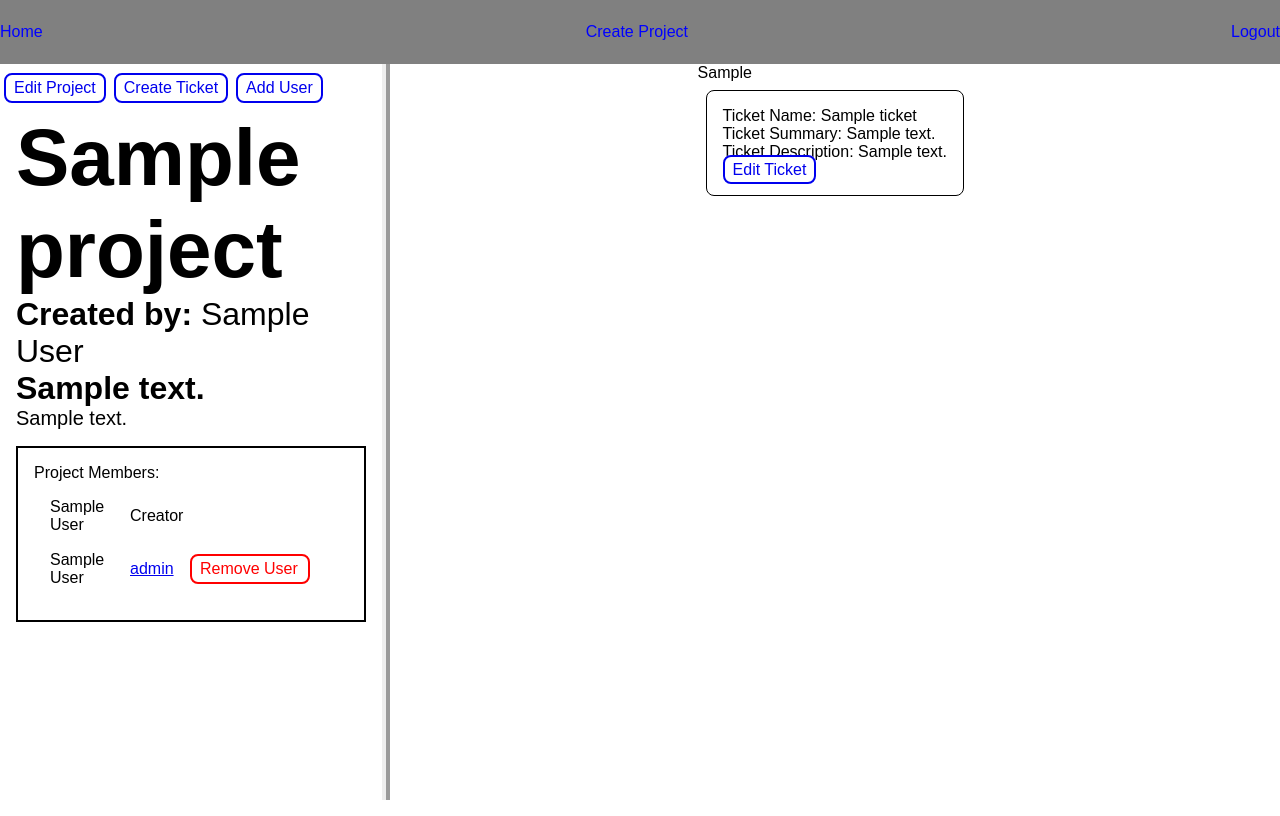
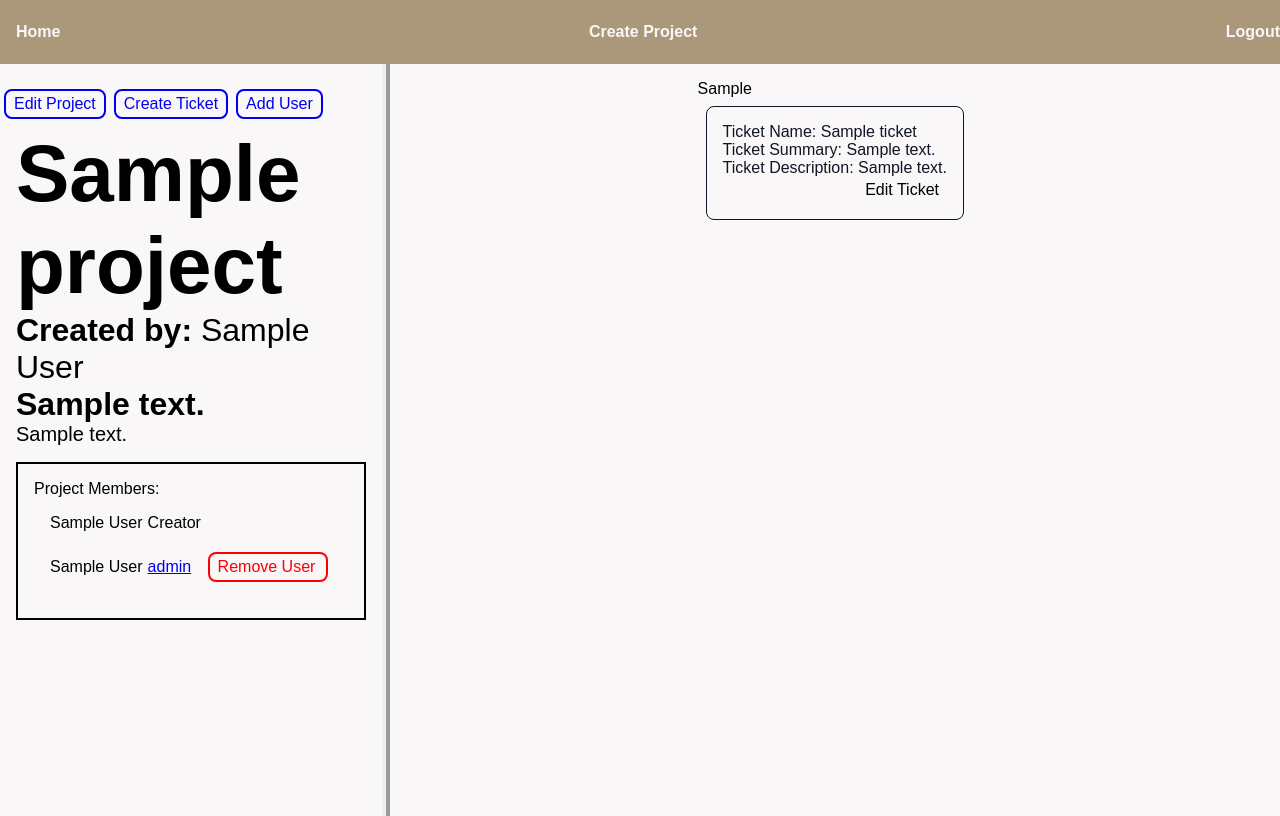
Before and after one commit to andrew-zabloudil/DevTick, a Flask app: page /project/1 in a window 1280 px wide. Run offline with Flask 2, Linux system fonts and the light colour scheme; a user stored in the database is signed in; tables that the repository leaves empty hold one stand-in row (values such as "Sample post"); some libraries are stand-ins or nearby versions.

Commit message:
Update navbar

```diff
--- a/static/css/styles.css
+++ b/static/css/styles.css
@@ -13,6 +13,7 @@
 
 body {
   overflow: hidden;
+  background-color: #f9f7f7;
 }
 
 /* Flexbox Helper Classes */
@@ -44,8 +45,23 @@ body {
   display: flex;
   justify-content: space-between;
   align-items: center;
-  background-color: grey;
+  background-color: #ab987a;
   top: 0;
+}
+
+.logo-container {
+  margin-left: 3rem;
+}
+
+.logo {
+  color: #0f1626;
+  text-decoration: none;
+  font-size: 2rem;
+  font-weight: bold;
+}
+
+nav:last-child {
+  margin-right: 3rem;
 }
 
 #sub-nav {
@@ -60,7 +76,10 @@ body {
 
 .nav-link {
   text-decoration: none;
-  color: blue;
+  color: #f9f7f7;
+  padding-left: 1rem;
+  font-size: 1rem;
+  font-weight: bold;
 }
 
 .nav-button {
@@ -70,7 +89,7 @@ body {
   border-width: 2px;
   padding: 0.25rem 0.5rem;
   margin: 0.25rem;
-  background-color: white;
+  background-color: #f9f7f7;
 }
 
 /* Project Pane */
@@ -80,6 +99,7 @@ body {
   border-right-style: ridge;
   border-right-width: 0.5rem;
   overflow: auto;
+  padding-top: 1rem;
   height: calc(100vh - 4rem);
 }
 
@@ -124,7 +144,7 @@ body {
   margin: 1rem;
   align-items: center;
   display: grid;
-  grid-template-columns: 5rem 3.5rem 8rem;
+  grid-template-columns: auto 3.5rem 8rem;
 }
 
 /* Ticket Pane */
@@ -134,6 +154,7 @@ body {
   justify-content: space-evenly;
   overflow-y: scroll;
   flex-wrap: wrap;
+  padding-top: 1rem;
   height: calc(100vh - 4rem);
 }
 
@@ -158,6 +179,8 @@ body {
   border-radius: 0.5rem;
   padding: 1rem;
   margin: 0.5rem;
+  background-color: #f9f7f7;
+  color: #0f1626;
 }
 
 .open {
@@ -172,9 +195,7 @@ body {
 
 .edit-button {
   text-decoration: none;
-  border-style: solid;
-  border-radius: 0.5rem;
-  border-width: 2px;
   padding: 0.25rem 0.5rem;
-  background-color: white;
+  color: black;
+  float: right;
 }
```
